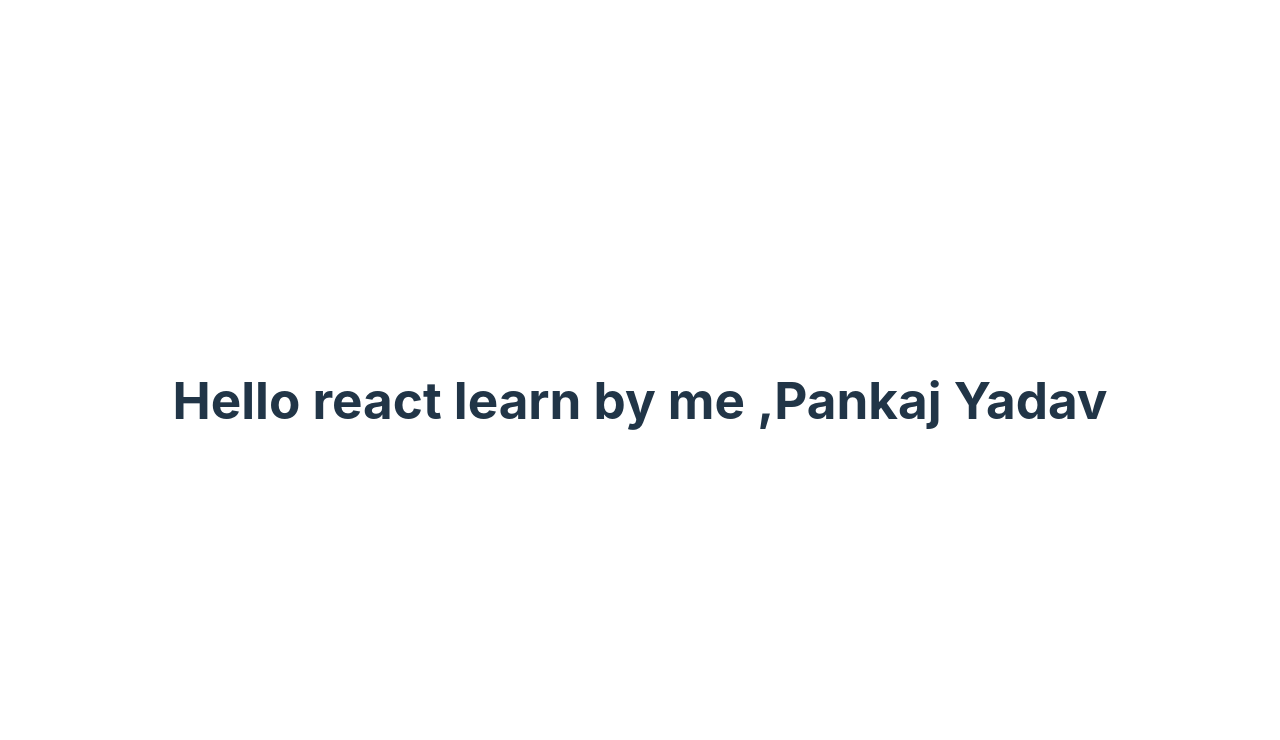
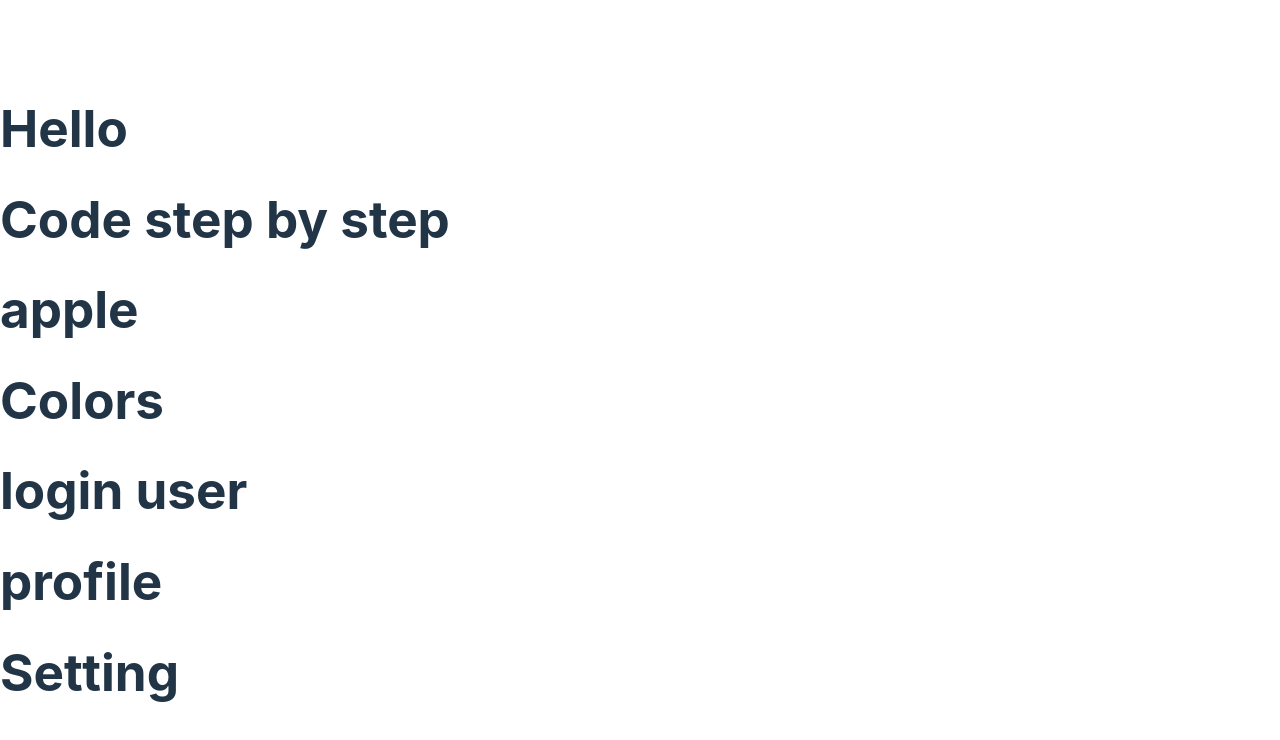
Before and after one commit to py-pankaj-ydv-7/Learning-React-js-step-by-step, a React (Vite) app in the folder react-blog/: page / in a window 1280 px wide. Shown: the top 740 px of the page. Built offline with nearby package versions, Linux system fonts and the light colour scheme.

Commit message:
introducing component

```diff
--- a/react-blog/src/App.jsx
+++ b/react-blog/src/App.jsx
@@ -1,15 +1,29 @@
-import { useState } from 'react'
-import reactLogo from './assets/react.svg'
-import viteLogo from '/vite.svg'
-import './App.css'
+import Login,{Profile,Setting} from "./UserComponent";
 
-function App() {
-  const [count, setCount] = useState(0)
-
-  return (
-    <>
-    <h1>Hello react learn by me ,Pankaj Yadav</h1>
-    </>
+function Apple(){
+  return(
+    <div>
+      <h1>Hello</h1>
+      <h1>Code step by step </h1>
+      <Fruit/>
+      <Colors/>
+      <Login></Login>
+      <Profile/>
+      <Setting/>
+    </div>
   )
 }
-export default App
+
+
+function Fruit(){
+  return  (
+ <h1>apple</h1>
+ )
+}
+function Colors(){
+  return  (
+ <h1>Colors</h1>
+ )
+}
+
+export default Apple;
--- /dev/null
+++ b/react-blog/src/UserComponent.jsx
@@ -0,0 +1,24 @@
+function Login(){
+    return(
+        <div>
+            <h1>login user</h1>
+        </div>
+    )
+}
+
+export default Login;
+
+export function Profile(){
+    return(
+        <div>
+            <h1>profile</h1>
+        </div>
+    )
+}
+export function Setting(){
+    return(
+        <div>
+            <h1>Setting</h1>
+        </div>
+    )
+}
```
